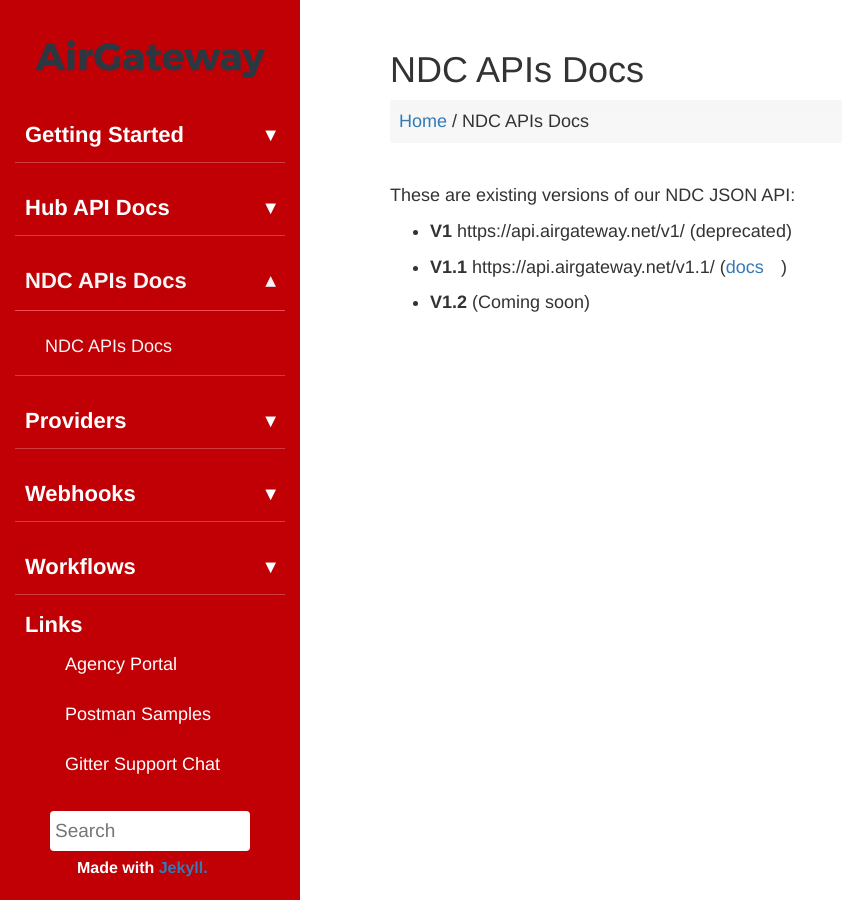
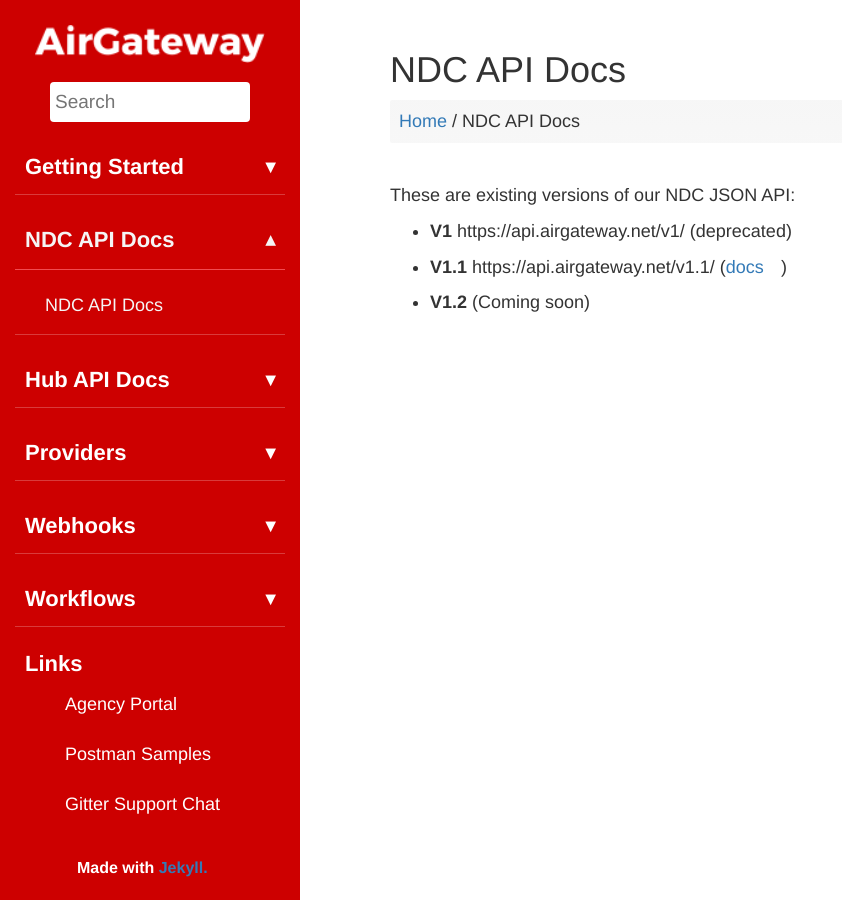
Before and after one commit to AirGateway/dev-guides-jekyll, a Jekyll site: the page built from pages/mydoc/mydoc_NDC_JSON_API_Docs.md, in a window 1280 px wide. Shown: the whole page, without its empty margins (0-842 px from the left). Built offline with Jekyll 4.4.1, drawn with Linux system fonts in a browser that asks for light colours; comment, search, counter and statistics services are not loaded.

Commit message:
Working on the responsiveness

```diff
--- a/_data/sidebars/mydoc_sidebar.yml
+++ b/_data/sidebars/mydoc_sidebar.yml
@@ -42,6 +42,14 @@ entries:
             url: /mydoc_sending_requests.html
             output: web, pdf
 
+      - title: NDC API Docs
+        output: web, pdf
+        folderitems:
+          - title: NDC API Docs
+            url: /mydoc_NDC_API_Docs.html
+            output: web, pdf
+            type: homepage
+
       - title: Hub API Docs
         output: web, pdf
         folderitems:
@@ -65,14 +73,6 @@ entries:
           - title: Keys
             url: /mydoc_keys.html
             output: web, pdf
-
-      - title: NDC APIs Docs
-        output: web, pdf
-        folderitems:
-          - title: NDC APIs Docs
-            url: /mydoc_NDC_API_Docs.html
-            output: web, pdf
-            type: homepage
 
       - title: Providers
         output: web, pdf
--- a/_includes/head.html
+++ b/_includes/head.html
@@ -22,4 +22,4 @@
 <script src="{{ "js/toc.js" }}"></script>
 <script src="{{ "js/customscripts.js" }}"></script>
 
-<link rel="shortcut icon" href="{{ "images/favicon.ico"  }}">
+<link rel="shortcut icon" href="{{ "images/favicon.png"  }}">
--- a/_layouts/default.html
+++ b/_layouts/default.html
@@ -2,12 +2,8 @@
 <html>
   <head>
     {% include head.html %}
- <script>
-
-
-    </script>
+    <script></script>
     <script>
-
       $(document).ready(function () {
         // Initialize navgoco with default options
         $("#mysidebar").navgoco({
@@ -95,19 +91,28 @@
           <div class="col-md-3" id="tg-sb-sidebar">
             <div class="logo-container">
               <a href="/">
-
                 <div class="logo-sidebar" id="test"></div>
               </a>
-
             </div>
 
+            <form action="{{ site.baseurl }}/search/" method="get">
+              <input
+                type="text"
+                name="q"
+                id="search-input"
+                placeholder="Search"
+                autofocus
+              />
+
+              <input type="submit" value="Search" style="display: none" />
+            </form>
+
             <!--  <img class="logo-sidebar" src="{{ site.baseurl }}/images/AirGateway-10.png"  > -->
-
 
             {% include sidebar.html %}
 
             <div id="shortcuts">
-              <h3 class="shortcuts_links" >Links</h3>
+              <h3 class="shortcuts_links">Links</h3>
               <ul>
                 <li>
                   <a class="padding" href="https://agency.airgateway.net"
@@ -129,18 +134,6 @@
               </ul>
             </div>
 
-                 <form action="{{ site.baseurl }}/search/" method="get">
-              <input
-                type="text"
-                name="q"
-                id="search-input"
-                placeholder="Search"
-                autofocus
-              />
-
-              <input type="submit" value="Search" style="display: none" />
-            </form>
-
             <div id="footer">
               <p>Made with <a href="https://jekyllrb.com//">Jekyll.</a></p>
             </div>
--- a/assets/css/_layout.scss
+++ b/assets/css/_layout.scss
@@ -1,6 +1,5 @@
 //   In this file I will override the values and parameters inherited from the template I'm
 // following to build the sidebar.
-
 
 body {
   display: block;
@@ -15,12 +14,9 @@ body {
   margin-top: unset !important ;
   height: 100%;
 
-
   #main {
     width: 100vw;
   }
-
-
 
   .row {
     display: grid;
@@ -37,7 +33,6 @@ body {
     height: 40px;
     transform: unset;
     opacity: 1;
-
   }
 
   .logo-container {
@@ -48,7 +43,6 @@ body {
     &:hover {
       .logo {
         transform: translateX(0rem) scale(1);
-
       }
     }
 
@@ -76,19 +70,18 @@ body {
       font-weight: 600;
       margin-top: 0px;
       padding-left: 15px;
-
     }
   }
 
   form {
-    grid-row-start: 4;
+    align-self: end;
+    grid-row-start: 2;
     transform: scale(1) rotate(0deg);
     max-width: 200px !important;
     min-width: 200px !important;
     margin-left: auto;
     margin-right: auto;
     padding: 0px;
-
 
     #search-input {
       padding: 0px !important;
@@ -120,7 +113,6 @@ body {
 }
 
 #tg-sb-sidebar {
- // background: $color-primary;
   grid-column-start: 1;
   grid-template-rows: 60px auto auto auto auto;
   color: #fff;
@@ -130,12 +122,12 @@ body {
   transition: all 0.3s;
   padding-right: unset;
   padding-left: unset;
-  padding-top: 3rem;
+  padding-top: 15px;
   position: fixed;
   min-height: 100vh;
   max-width: 300px;
   min-width: 300px;
-  background: $color-primary;
+  background: #cd0000;
   background-size: 400% 100%;
   background-position: 0% 100%;
 
@@ -146,7 +138,7 @@ body {
     position: relative;
     max-width: 270px !important;
     min-width: 270px !important;
-      grid-row-start: 2;
+    grid-row-start: 3;
 
     .sidebarTitle {
       border: unset;
@@ -163,37 +155,31 @@ body {
     li:nth-child(1) {
       transform: translateX(0rem);
       opacity: 1;
-
     }
 
     li:nth-child(2) {
       transform: translateX(0rem);
       opacity: 1;
-
     }
 
     li:nth-child(3) {
       transform: translateX(0rem);
       opacity: 1;
-
     }
 
     li:nth-child(4) {
       transform: translateX(0rem);
       opacity: 1;
-
     }
 
     li:nth-child(5) {
       transform: translateX(0rem);
       opacity: 1;
-
     }
 
     li:nth-child(6) {
       transform: translateX(0rem);
       opacity: 1;
-
     }
   }
 
@@ -201,7 +187,7 @@ body {
     align-self: end;
     display: block;
     height: 200px;
-    grid-row-start: 3;
+    grid-row-start: 4;
     margin-top: 0%;
     margin-left: auto;
     margin-right: auto;
@@ -219,7 +205,7 @@ body {
       margin: 0 !important;
       padding: 2px 10px !important;
 
-      .anchorjs-link  {
+      .anchorjs-link {
         display: none;
       }
     }
@@ -256,10 +242,8 @@ body {
   }
 }
 
-#tg-sb-content {
-  grid-column-start: 2;
-  min-width: 800px;
-  max-width: 1000px;
+#tg-sb-content {  grid-column-start: 2;
+
   margin-left: 40px;
   padding: 5rem;
   font-family: "Helvetica Neue", Helvetica, Arial, sans-serif;
@@ -276,8 +260,20 @@ body {
     }
   }
 
-  .post-content {
-    max-width: max-content;
+  .post-header {
+    min-width: 800px;
+    max-width: 1000px;
+  }
+
+  .post-content > * {
+    min-width: 800px;
+    max-width: 1000px;
+
+    table {
+      min-width: unset;
+      max-width: unset;
+      min-width: max-content;
+    }
   }
 
   #breadcrumbs {
@@ -287,8 +283,6 @@ body {
     border-radius: 2px;
   }
 }
-
-
 
 .nav > li {
   margin: 1rem 0;
--- a/pages/mydoc/mydoc_NDC_JSON_API_Docs.md
+++ b/pages/mydoc/mydoc_NDC_JSON_API_Docs.md
@@ -1,5 +1,5 @@
 ---
-title: NDC APIs Docs
+title: NDC API Docs
 sidebar: mydoc_sidebar
 permalink: mydoc_NDC_API_Docs.html
 folder: mydoc
```
Also changed, not shown: _includes/sidebar copy.html (deleted, +0 -58 lines), images/AirGateway-10.png (deleted), images/AirGateway-11.png, images/AirGateway-13.png (deleted). Lines whose indentation alone changed are shown as unchanged.
